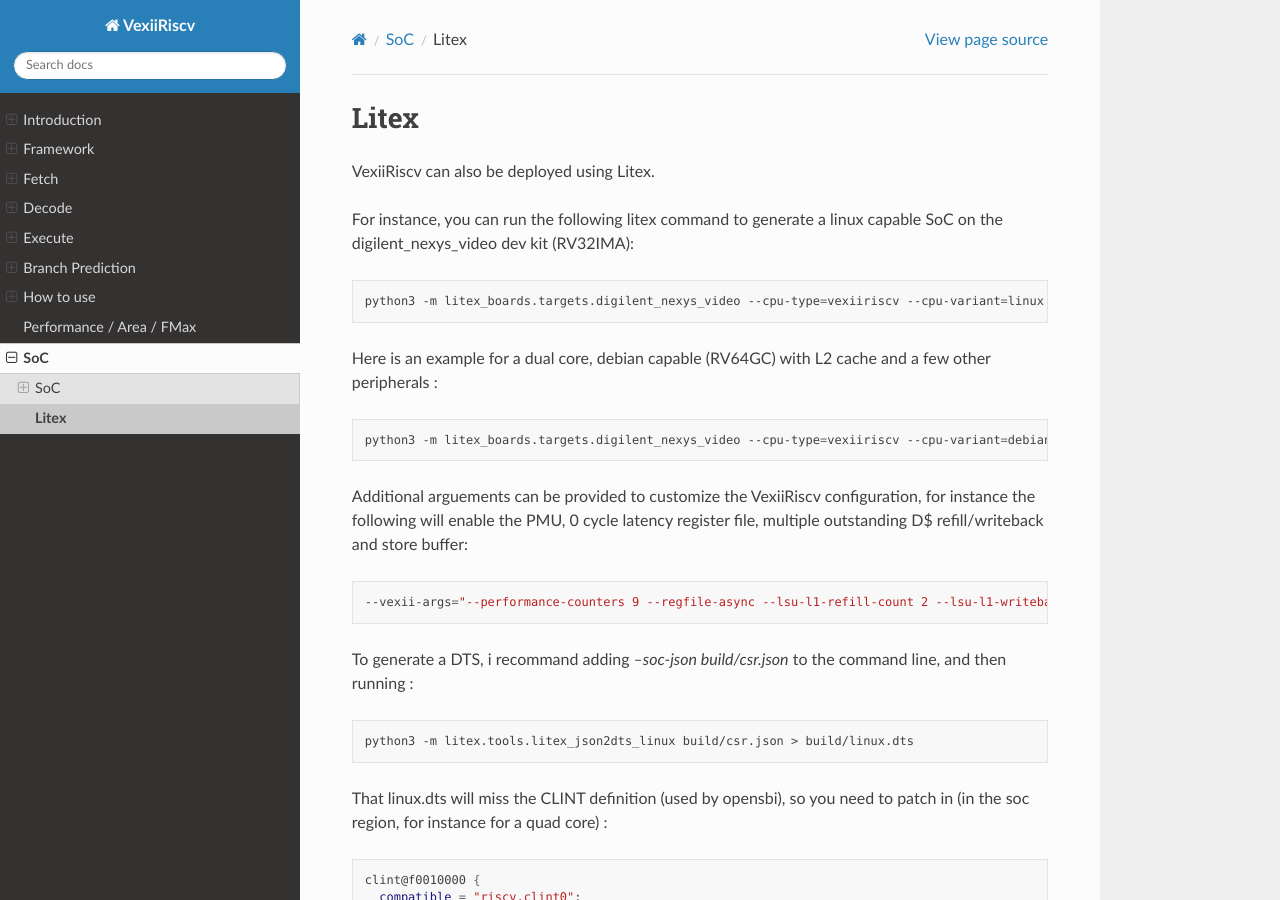
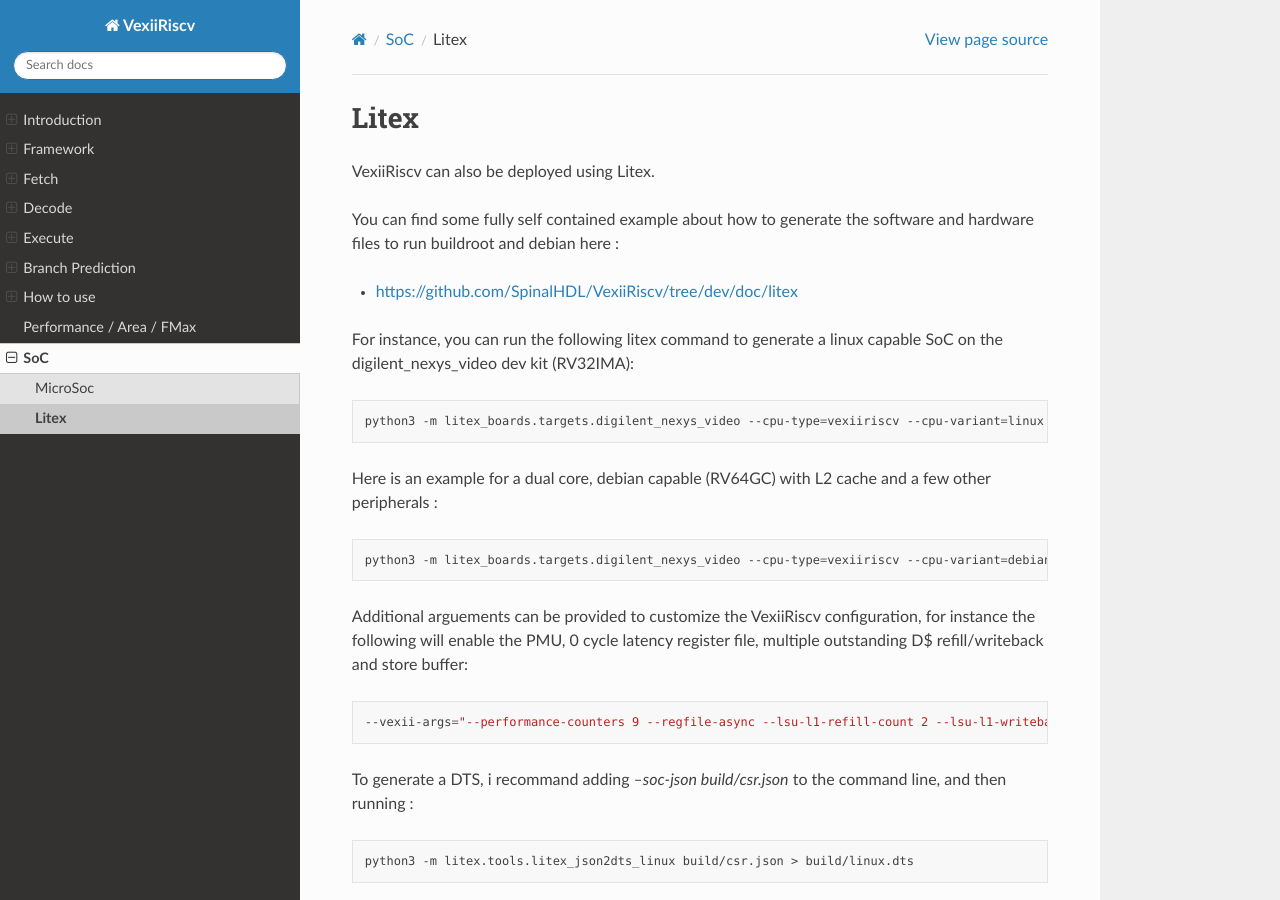
Before and after one commit to SpinalHDL/VexiiRiscv-RTD, a Sphinx documentation site: the page built from source/VexiiRiscv/Soc/litex.rst, in a window 1280 px wide and 900 px high. Built offline with Sphinx 7.4.7 and the Read the Docs theme 2.0.0, drawn with Linux system fonts in a browser that asks for light colours.

Commit message:
Add vexiiriscv/doc to litex doc

```diff
--- a/source/VexiiRiscv/Soc/litex.rst
+++ b/source/VexiiRiscv/Soc/litex.rst
@@ -3,6 +3,10 @@
 ------------------------------
 
 VexiiRiscv can also be deployed using Litex.
+
+You can find some fully self contained example about how to generate the software and hardware files to run buildroot and debian here :
+
+- https://github.com/SpinalHDL/VexiiRiscv/tree/dev/doc/litex
 
 For instance, you can run the following litex command to generate a linux capable SoC on the digilent_nexys_video dev kit (RV32IMA):
 
--- a/source/VexiiRiscv/Soc/microsoc.rst
+++ b/source/VexiiRiscv/Soc/microsoc.rst
@@ -1,5 +1,3 @@
-SoC
-============
 
 This is currently WIP.
 
```
